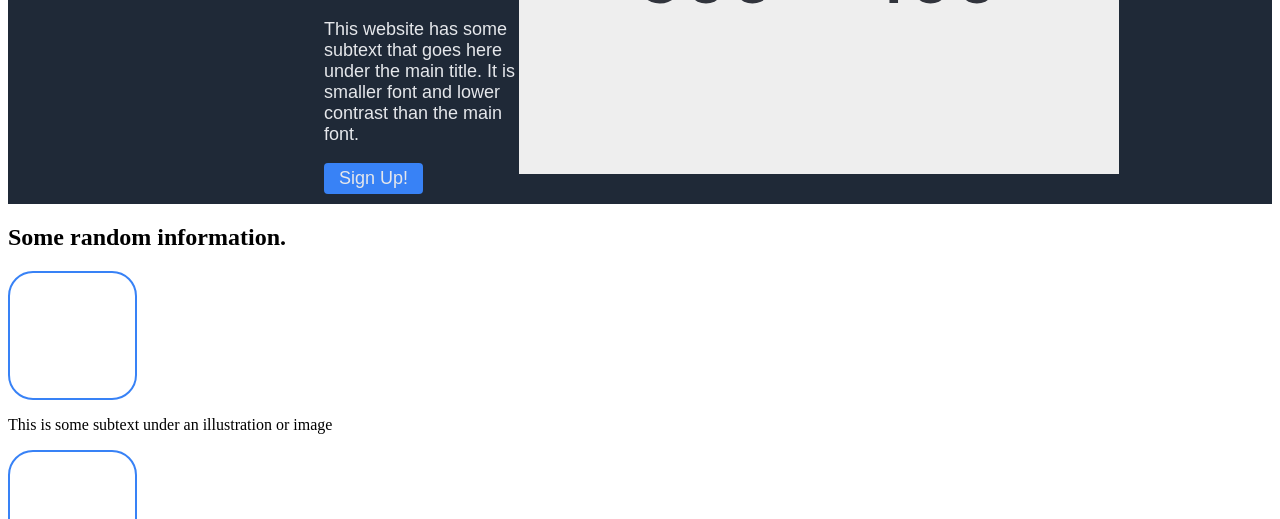
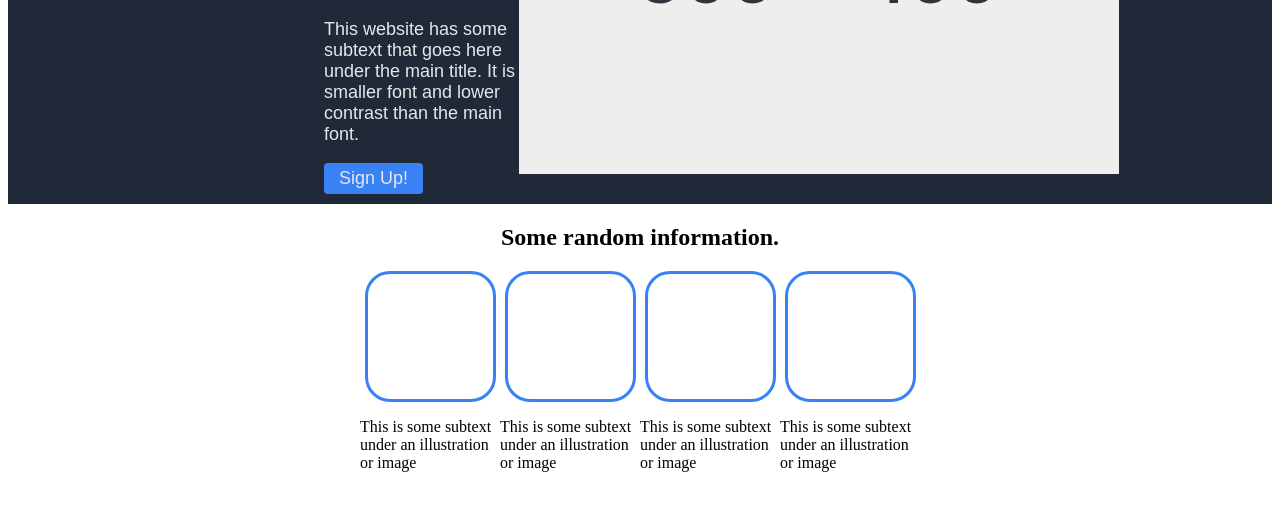
Before and after one commit to Peternbrown/odin-landing-page, a plain HTML site: page index.html in a window 1280 px wide. Shown: the part 281-800 px from the top of the page. Drawn offline with Linux system fonts and the light colour scheme.

Commit message:
'Middle Part' boxes are created, but not spaced evenly on page

```diff
--- a/style.css
+++ b/style.css
@@ -68,6 +68,9 @@ img {
 
 /* Middle Part
 ------------------------------- */
+.container2, #boxes, .box-group {
+    display: flex;
+}
 
 .container2 {
     flex-direction: column;
@@ -75,9 +78,15 @@ img {
 }
 
 
+.box-group {
+    flex-direction: column;
+    align-items: center;
+    max-width: 140px;
+}
+
 .rounded-box {
     border-radius: 25px;
-    border: 2px solid #3882F6;
+    border: 3px solid #3882F6;
     width: 125px;
     height: 125px;
 }
```
